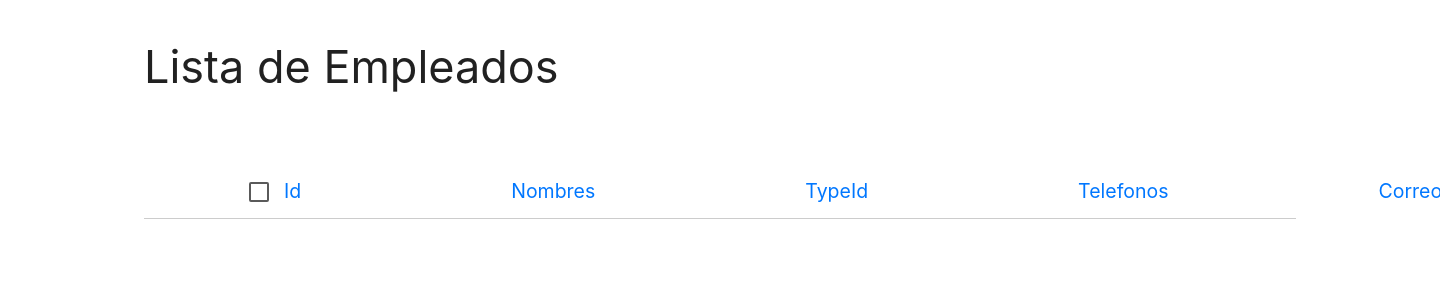
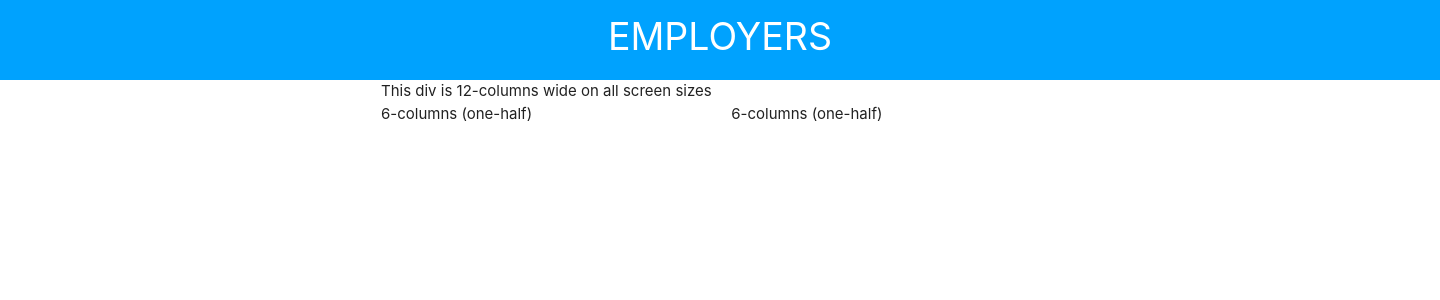
Before and after one commit to 6abrielMR/Employers-Web, a PHP site: page / in a window 1440 px wide. Shown: the top 300 px of the page. Run offline with PHP 8.4, Linux system fonts and the light colour scheme.

Commit message:
Cambios en la estructura del código

```diff
--- a/css/style.css
+++ b/css/style.css
@@ -14,7 +14,8 @@ main {
 }
 
 h1 {
-    font-size: 3rem !important;
+    font-size: 2.5rem !important;
+    margin: 0 !important;
 }
 
 h3 {
@@ -22,37 +23,12 @@ h3 {
     color: rgb(0, 119, 255);
 }
 
-#main-title {
+#top-nav {
+    width: 100%;
+    height: 80px;
+    background: #00A2FE;
+    padding: 16px;
     display: flex;
-    flex-direction: row;
-    align-items: center;
-    justify-content: space-evenly;
-    margin-top: 80px;
+    justify-content: center;
+    color: white;
 }
-
-#main-title > h3 {
-    margin: 0 105px 0 105px !important;
-}
-
-#id-info {
-    display: flex;
-    flex-direction: row;
-    justify-content: center;
-    align-items: center;
-    margin: 0 105px 0 105px;
-}
-
-#id-info > label {
-    margin-top: 10px;
-}
-
-#id-info > h3 {
-    margin: 0 !important;
-}
-
-.separator {
-    width: 100%;
-    height: 1px;
-    background: #ccc;
-    margin-top: 6px;
-}
--- a/index.html
+++ b/index.html
@@ -19,33 +19,19 @@
 <body>
 
     <header>
-        <div id="top-nav"></div>
+        <div id="top-nav">
+            <h1>EMPLOYERS</h1>
+        </div>
         <div class="main-nav-desktop"></div>
     </header>
 
     <main>
-        <div id="main-structure">
-            <h1>Lista de Empleados</h1>
+        <div class="row">
+            <div class="col s12">This div is 12-columns wide on all screen sizes</div>
+            <div class="col s6">6-columns (one-half)</div>
+            <div class="col s6">6-columns (one-half)</div>
+        </div>
 
-            <div id="main-title">
-                <div id="id-info">
-                    <label>
-                        <input type="checkbox" class="filled-in" />
-                        <span></span>
-                    </label>
-
-                    <h3 id="id">Id</h3>
-                </div>
-                <h3>Nombres</h3>
-                <h3>TypeId</h3>
-                <h3>Telefonos</h3>
-                <h3>Correo</h3>
-            </div>
-            <div class="separator"></div>
-            <div class="main-info-desktop">
-
-            </div>
-        </div>
     </main>
 
 </body>
```
